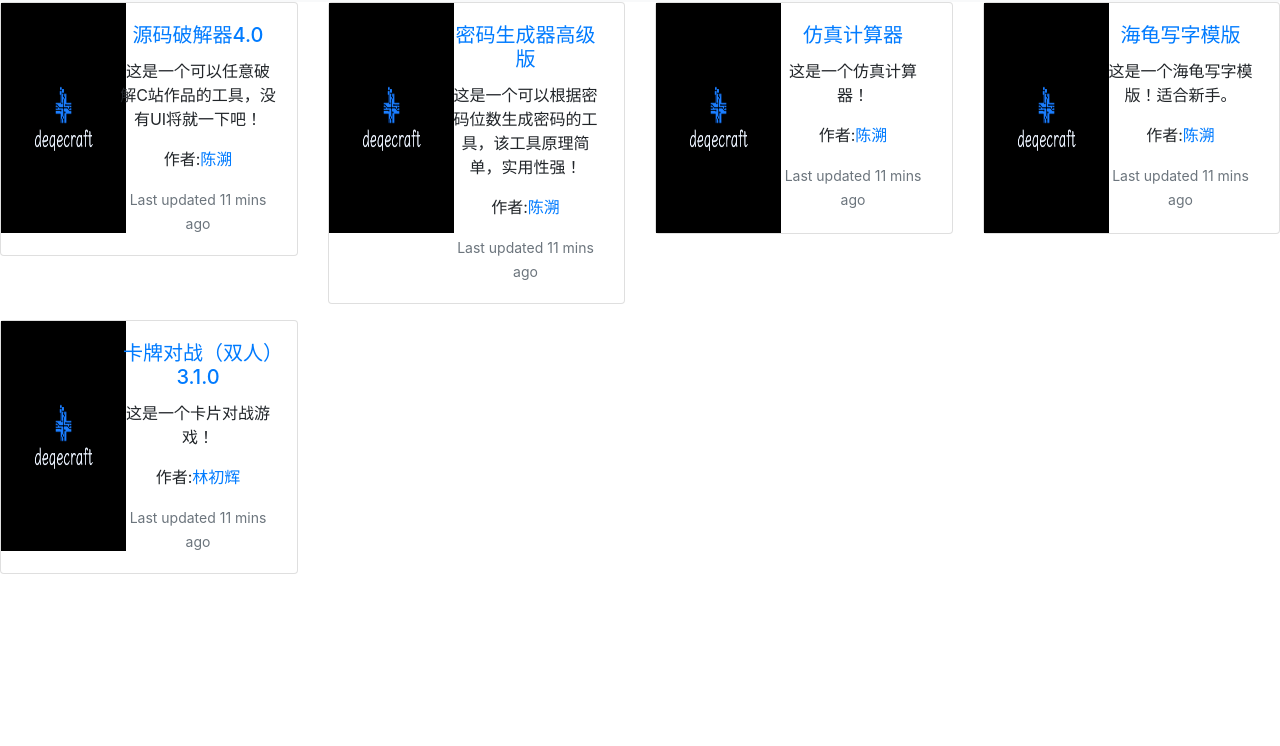
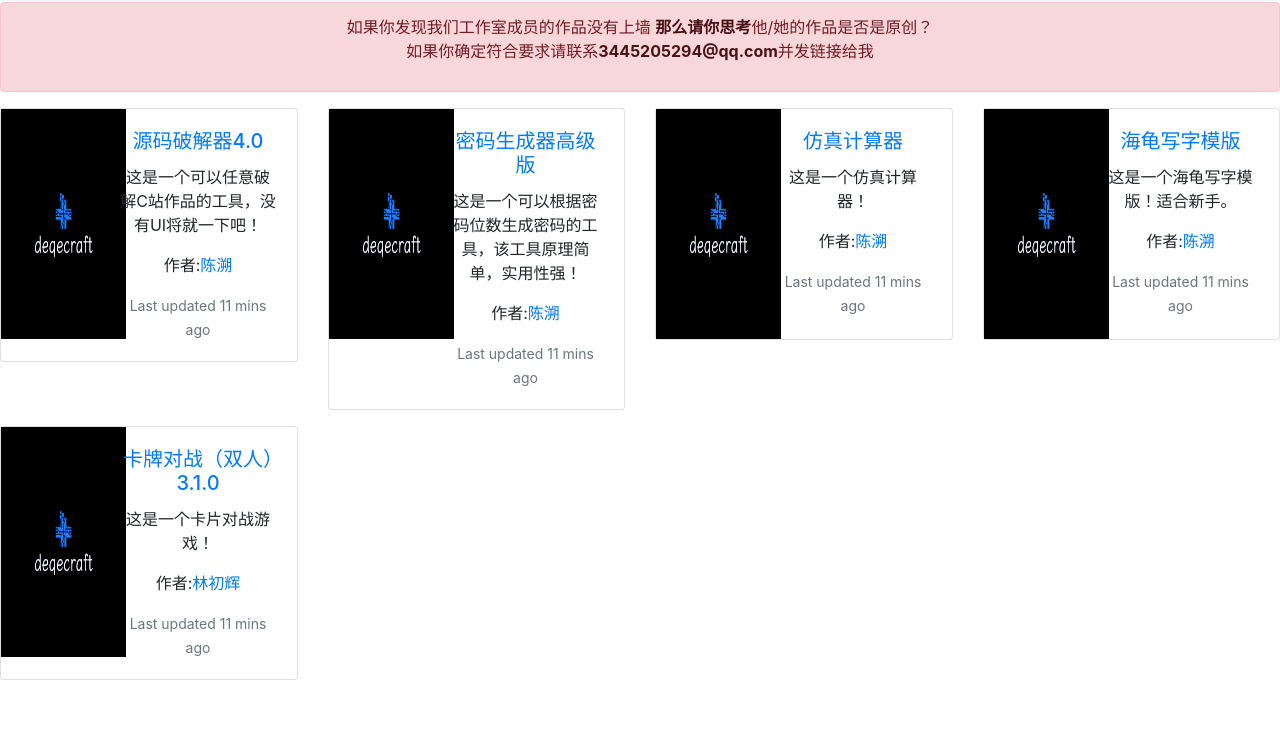
Before and after one commit to deqecraftwr/deqecraftwr.github.io, a plain HTML site: page 项目.html in a window 1280 px wide. Shown: the part 54-800 px from the top of the page. Drawn offline with nearby package versions, Linux system fonts and the light colour scheme; a script that the page names is missing.

Commit message:
Add files via upload

```diff
--- a/项目.html
+++ b/项目.html
@@ -34,6 +34,10 @@
 	    </ul>
 	  </div>
 	</nav>
+	<div class="alert alert-danger" role="alert">
+	  如果你发现我们工作室成员的作品没有上墙 <a href="#" class="alert-link">那么请你思考</a>他/她的作品是否是原创？
+	  <p>如果你确定符合要求请联系<a href="#" class="alert-link">3445205294@qq.com</a>并发链接给我</p>
+	</div>
 	<div class="row">
 		<div class="col-3">
 			<div class="card mb-3" style="max-width: 540px;">
```
